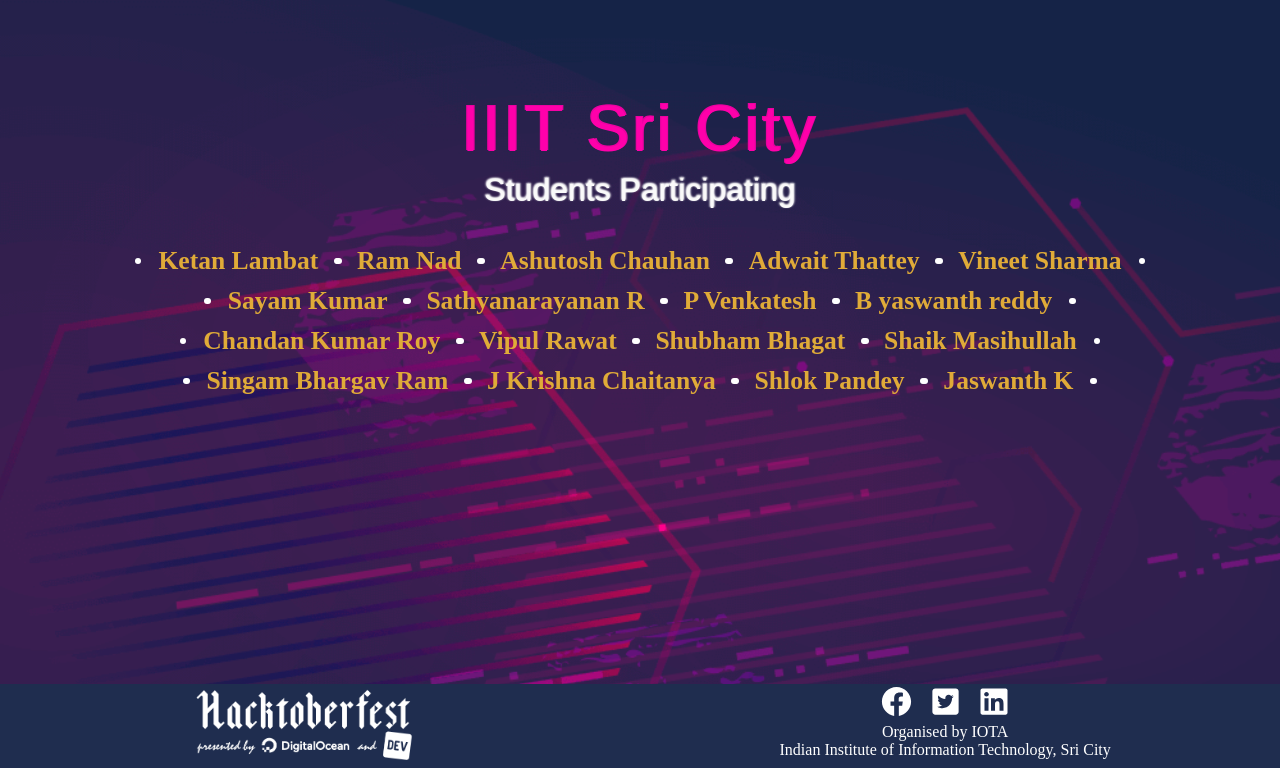
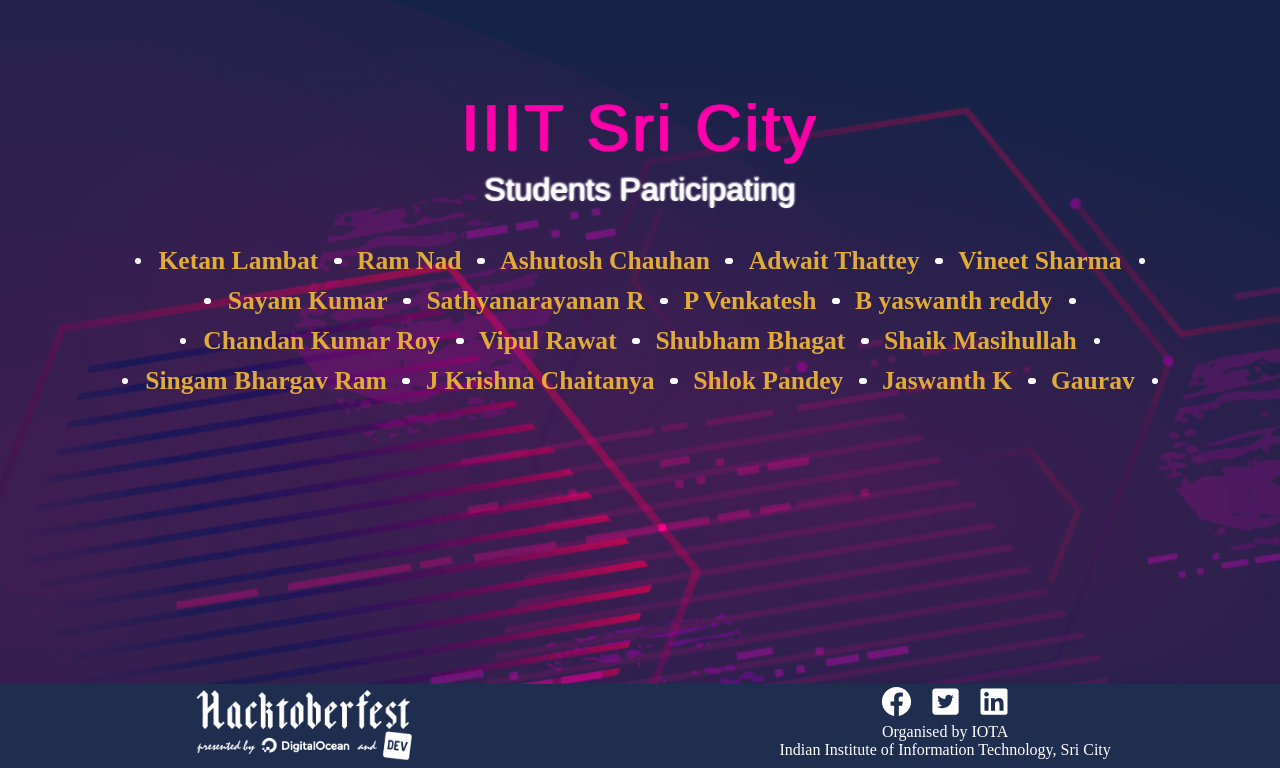
Before and after one commit to Project-Club-IIITS/hacktoberfest2019-participants, a Jekyll site: the page index.html, which Jekyll copies as it is, in a window 1280 px wide, cut to the strip 132-900 px from the top of the page. Built offline with Jekyll 4.4.1, drawn with Linux system fonts in a browser that asks for light colours; some web fonts are replaced.

Commit message:
added my name to

```diff
--- a/index.html
+++ b/index.html
@@ -63,6 +63,7 @@
                 <li><a href="https://github.com/chaitanya531">J Krishna Chaitanya</a></li>
                 <li><a href="https://github.com/b30wulffz">Shlok Pandey</a></li>
                 <li><a href="https://github.com/JazzKriss21">Jaswanth K</a></li>
+		 <li><a href="https://github.com/{pgauravnm}">Gaurav</a></li>
 
             </ul>
         </div>
```
